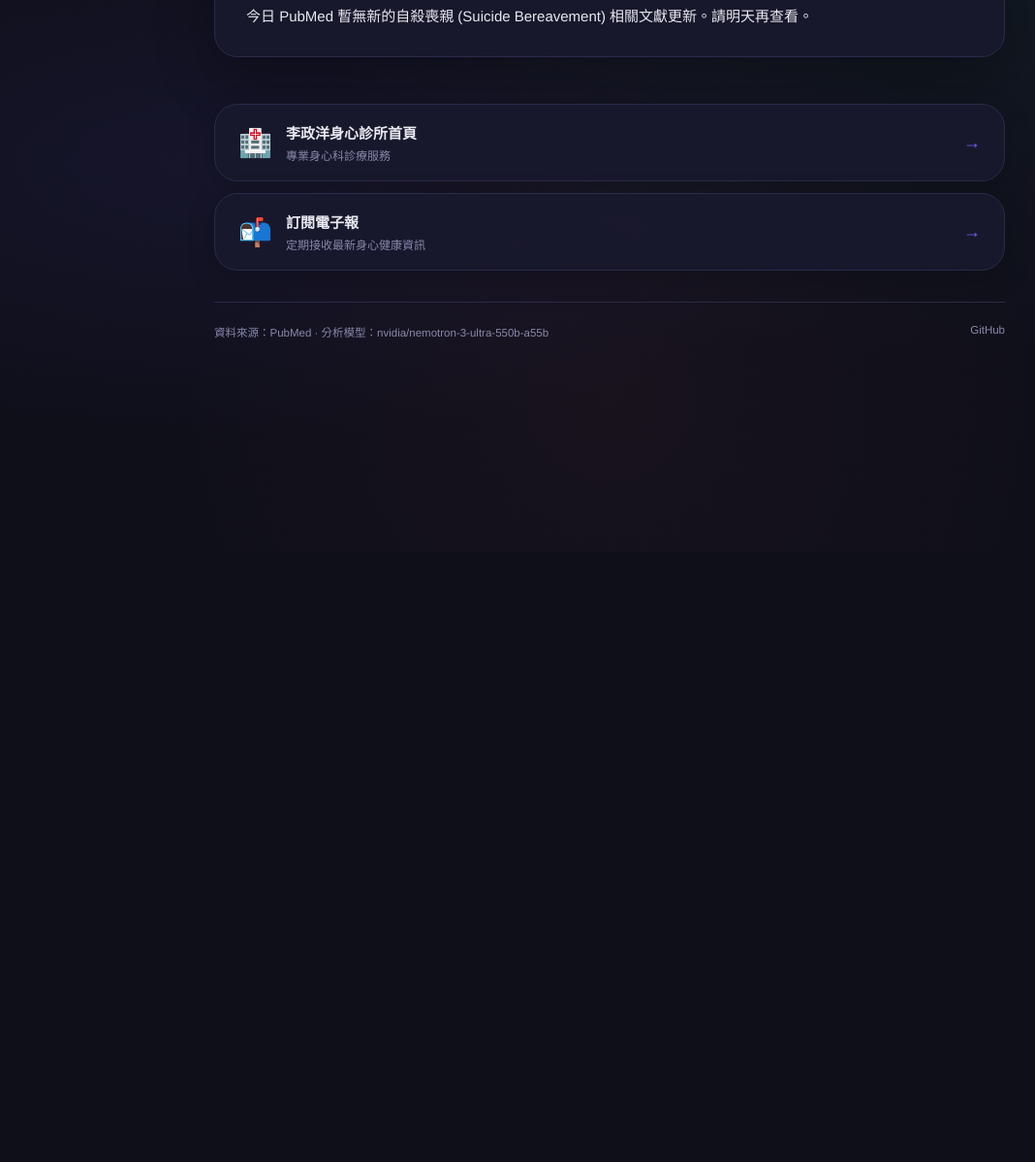
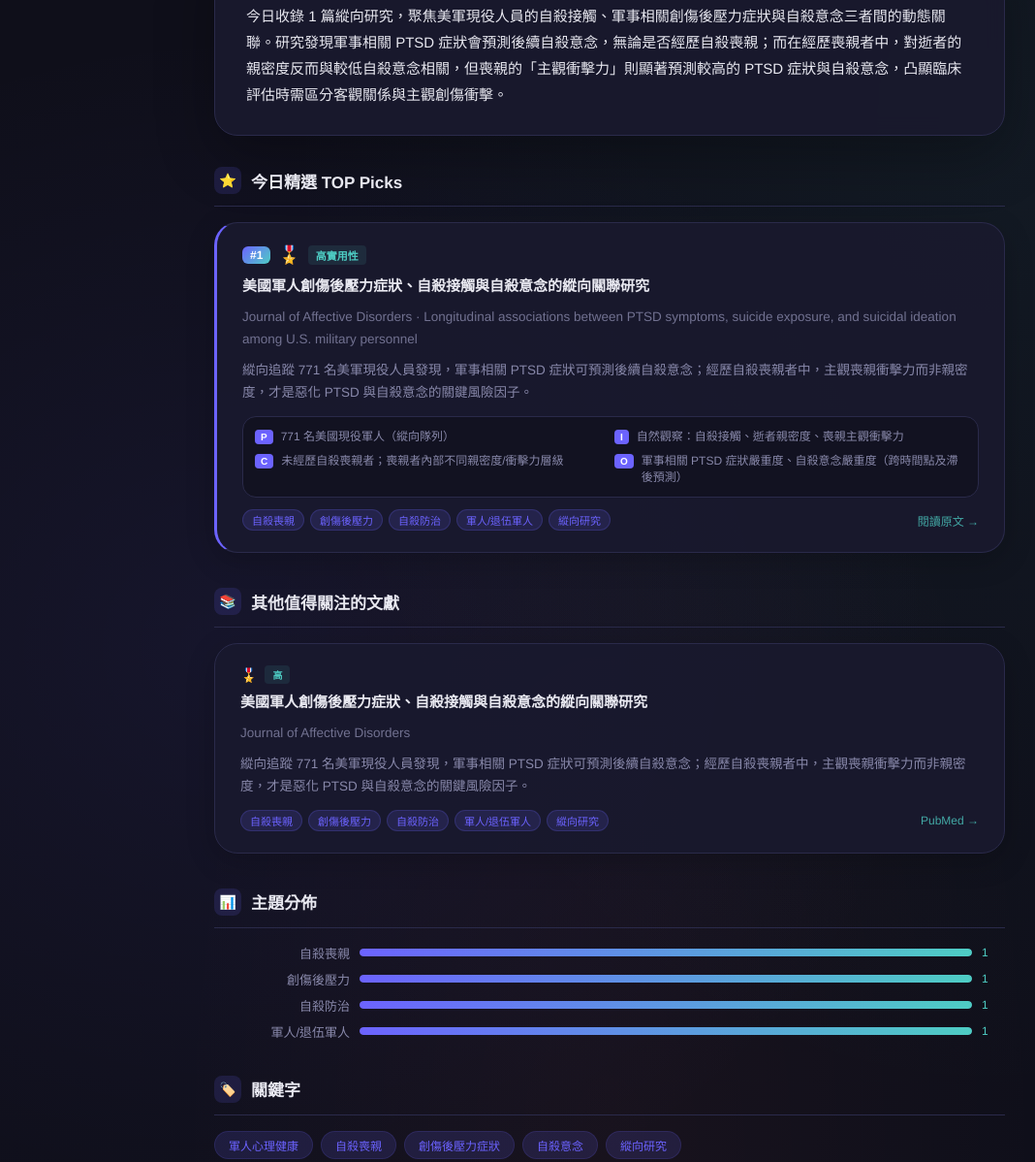
Before and after one commit to u8901006/suicide-survivor, a plain HTML site: page docs/survivor-2026-11-26.html in a window 1280 px wide. Shown: the part 231-1429 px from the top of the page at 97% size, without its empty margins (11-1079 px from the left). Before the commit the page ends 800 px from the top, so only its background shows below. Drawn offline with Linux system fonts and the light colour scheme.

Commit message:
🪷 suicide survivor daily report: 2026-11-26

```diff
--- a/docs/survivor-2026-11-26.html
+++ b/docs/survivor-2026-11-26.html
@@ -83,7 +83,7 @@
       <h1>Suicide Survivor · 自殺喪親文獻日報</h1>
       <div class="header-meta">
         <span class="badge badge-date">📅 2026年11月26日</span>
-        <span class="badge badge-count">📊 0 篇文獻</span>
+        <span class="badge badge-count">📊 2 篇文獻</span>
         <span class="badge badge-source">Powered by PubMed + NVIDIA AI</span>
       </div>
     </div>
@@ -91,16 +91,70 @@
 
   <div class="summary-card">
     <h2>📋 今日自殺喪親文獻趨勢</h2>
-    <p class="summary-text">今日 PubMed 暫無新的自殺喪親 (Suicide Bereavement) 相關文獻更新。請明天再查看。</p>
+    <p class="summary-text">今日收錄 1 篇縱向研究，聚焦美軍現役人員的自殺接觸、軍事相關創傷後壓力症狀與自殺意念三者間的動態關聯。研究發現軍事相關 PTSD 症狀會預測後續自殺意念，無論是否經歷自殺喪親；而在經歷喪親者中，對逝者的親密度反而與較低自殺意念相關，但喪親的「主觀衝擊力」則顯著預測較高的 PTSD 症狀與自殺意念，凸顯臨床評估時需區分客觀關係與主觀創傷衝擊。</p>
   </div>
 
+  <div class='section'><div class='section-title'><span class='section-icon'>⭐</span>今日精選 TOP Picks</div>
+        <div class="news-card featured">
+          <div class="card-header">
+            <span class="rank-badge">#1</span>
+            <span class="emoji-icon">🎖️</span>
+            <span class="utility-high">高實用性</span>
+          </div>
+          <h3>美國軍人創傷後壓力症狀、自殺接觸與自殺意念的縱向關聯研究</h3>
+          <p class="journal-source">Journal of Affective Disorders · Longitudinal associations between PTSD symptoms, suicide exposure, and suicidal ideation among U.S. military personnel</p>
+          <p>縱向追蹤 771 名美軍現役人員發現，軍事相關 PTSD 症狀可預測後續自殺意念；經歷自殺喪親者中，主觀喪親衝擊力而非親密度，才是惡化 PTSD 與自殺意念的關鍵風險因子。</p>
 
+            <div class="pico-grid">
+              <div class="pico-item"><span class="pico-label">P</span><span class="pico-text">771 名美國現役軍人（縱向隊列）</span></div>
+              <div class="pico-item"><span class="pico-label">I</span><span class="pico-text">自然觀察：自殺接觸、逝者親密度、喪親主觀衝擊力</span></div>
+              <div class="pico-item"><span class="pico-label">C</span><span class="pico-text">未經歷自殺喪親者；喪親者內部不同親密度/衝擊力層級</span></div>
+              <div class="pico-item"><span class="pico-label">O</span><span class="pico-text">軍事相關 PTSD 症狀嚴重度、自殺意念嚴重度（跨時間點及滯後預測）</span></div>
+            </div>
+          <div class="card-footer">
+            <span class="tag">自殺喪親</span><span class="tag">創傷後壓力</span><span class="tag">自殺防治</span><span class="tag">軍人/退伍軍人</span><span class="tag">縱向研究</span>
+            <a href="https://pubmed.ncbi.nlm.nih.gov/43014429/" target="_blank">閱讀原文 →</a>
+          </div>
+        </div></div>
 
+  <div class='section'><div class='section-title'><span class='section-icon'>📚</span>其他值得關注的文獻</div>
+        <div class="news-card">
+          <div class="card-header-row">
+            <span class="emoji-sm">🎖️</span>
+            <span class="utility-high utility-sm">高</span>
+          </div>
+          <h3>美國軍人創傷後壓力症狀、自殺接觸與自殺意念的縱向關聯研究</h3>
+          <p class="journal-source">Journal of Affective Disorders</p>
+          <p>縱向追蹤 771 名美軍現役人員發現，軍事相關 PTSD 症狀可預測後續自殺意念；經歷自殺喪親者中，主觀喪親衝擊力而非親密度，才是惡化 PTSD 與自殺意念的關鍵風險因子。</p>
+          <div class="card-footer">
+            <span class="tag">自殺喪親</span><span class="tag">創傷後壓力</span><span class="tag">自殺防治</span><span class="tag">軍人/退伍軍人</span><span class="tag">縱向研究</span>
+            <a href="https://pubmed.ncbi.nlm.nih.gov/43014429/" target="_blank">PubMed →</a>
+          </div>
+        </div></div>
 
+  <div class='topic-section section'><div class='section-title'><span class='section-icon'>📊</span>主題分佈</div>
+            <div class="topic-row">
+              <span class="topic-name">自殺喪親</span>
+              <div class="topic-bar-bg"><div class="topic-bar" style="width:100%"></div></div>
+              <span class="topic-count">1</span>
+            </div>
+            <div class="topic-row">
+              <span class="topic-name">創傷後壓力</span>
+              <div class="topic-bar-bg"><div class="topic-bar" style="width:100%"></div></div>
+              <span class="topic-count">1</span>
+            </div>
+            <div class="topic-row">
+              <span class="topic-name">自殺防治</span>
+              <div class="topic-bar-bg"><div class="topic-bar" style="width:100%"></div></div>
+              <span class="topic-count">1</span>
+            </div>
+            <div class="topic-row">
+              <span class="topic-name">軍人/退伍軍人</span>
+              <div class="topic-bar-bg"><div class="topic-bar" style="width:100%"></div></div>
+              <span class="topic-count">1</span>
+            </div></div>
 
-
-
-
+  <div class='keywords-section section'><div class='section-title'><span class='section-icon'>🏷️</span>關鍵字</div><div class='keywords'><span class="keyword">軍人心理健康</span><span class="keyword">自殺喪親</span><span class="keyword">創傷後壓力症狀</span><span class="keyword">自殺意念</span><span class="keyword">縱向研究</span></div></div>
 
   <div class="clinic-banner">
     <div class="clinic-links">
```
